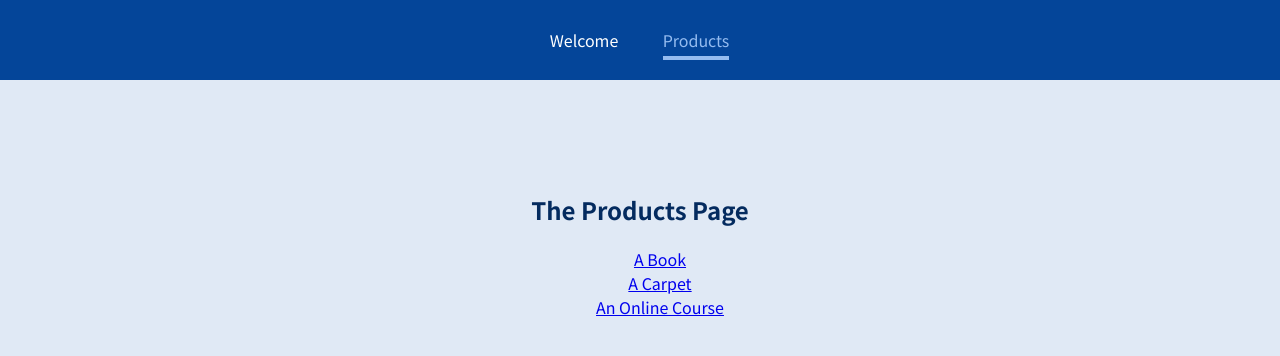
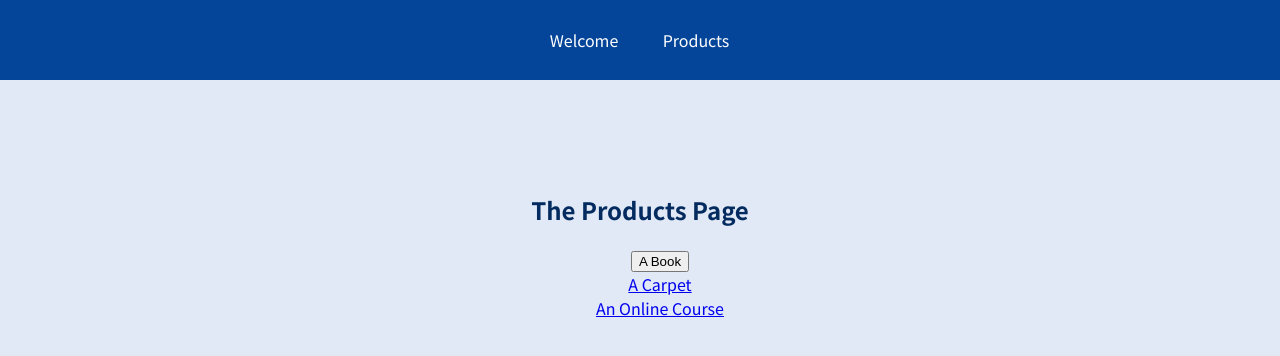
Before and after one commit to AleksandarIvezic/react-workshop, a React (Create React App) app: page /products in a window 1280 px wide. Shown: the top 356 px of the page. Built offline with nearby package versions, Linux system fonts and the light colour scheme.

Commit message:
init commit

```diff
--- a/package.json
+++ b/package.json
@@ -8,7 +8,7 @@
     "@testing-library/user-event": "^13.5.0",
     "react": "^18.2.0",
     "react-dom": "^18.2.0",
-    "react-router-dom": "^5.3.0",
+    "react-router-dom": "^6.11.2",
     "react-scripts": "5.0.1",
     "web-vitals": "^2.1.4"
   },
--- a/src/Layout.jsx
+++ b/src/Layout.jsx
@@ -1,5 +1,5 @@
-import React from 'react'
-import { Route, Switch, Redirect } from 'react-router-dom';
+import React from 'react';
+import { Route, Routes, Navigate } from 'react-router-dom';
 import Welcome from './pages/Welcome';
 import Products from './pages/Products';
 import ProductDetail from './pages/ProductDetail';
@@ -10,23 +10,17 @@ const Layout = () => {
     <div>
       <MainHeader />
       <main>
-        <Switch>
-          <Route path='/' exact>
-            <Redirect to='/welcome' />
+        <Routes>
+          <Route path="/" element={<Navigate to="/welcome" replace />} />
+          <Route path="/welcome" element={<Welcome />}>
+            <Route path="new-user" element={<p>Welcome, new user!</p>} />
           </Route>
-          <Route path='/welcome'>
-            <Welcome />
-          </Route>
-          <Route path='/products' exact>
-            <Products />
-          </Route>
-          <Route path='/products/:productId'>
-            <ProductDetail />
-          </Route>
-        </Switch>
+          <Route path="/products" element={<Products />} />
+          <Route path="/products/:productId" element={<ProductDetail />} />
+        </Routes>
       </main>
     </div>
   );
-}
+};
 
-export default Layout
+export default Layout;
--- a/src/pages/Products.jsx
+++ b/src/pages/Products.jsx
@@ -1,12 +1,20 @@
-import { Link } from 'react-router-dom';
+import { Link, useNavigate } from 'react-router-dom';
 
 const Products = () => {
+  // const history = useHistory();
+  // history.push()
+  // history.replace();
+  // history.goBack();
+  const navigate = useNavigate();
+  navigate('path');
+  navigate('path', { replace: true })
+  navigate(1);
   return (
     <section>
       <h1>The Products Page</h1>
       <ul>
         <li>
-          <Link to='/products/p1'>A Book</Link>
+          <button onClick={() => navigate('p1')}>A Book</button>
         </li>
         <li>
           <Link to='/products/p2'>A Carpet</Link>
--- a/src/pages/Welcome.jsx
+++ b/src/pages/Welcome.jsx
@@ -1,12 +1,11 @@
-import { Route } from 'react-router-dom';
+import { Route, Routes, Link, Outlet } from 'react-router-dom';
 
 const Welcome = () => {
   return (
     <section>
       <h1>The Welcome Page</h1>
-      <Route path="/welcome/new-user">
-        <p>Welcome, new user!</p>
-      </Route>
+      <Outlet />
+      <Link to="new-user">New User</Link>
     </section>
   );
 };
```
Also changed, not shown: 1 other file (tests, documents, lock files or other folders).
